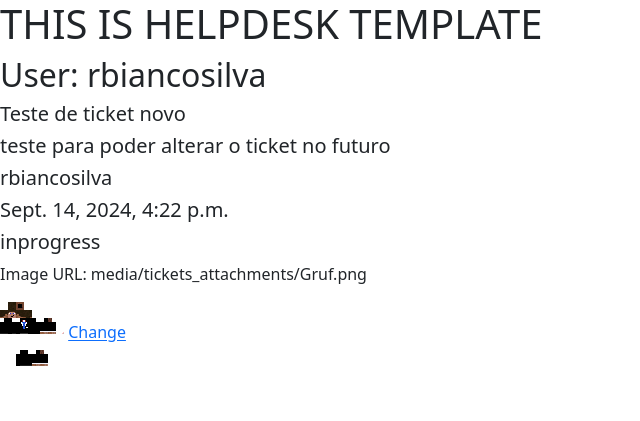
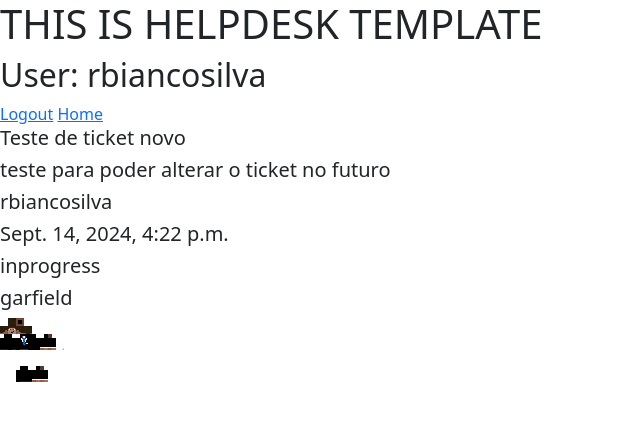
Before and after one commit to rbiancosilva/django-helpdesk, a Django app: page /tickets/details/6/ in a window 1280 px wide. Shown: the top 421 px of the page, without its empty margins (0-640 px from the left). Run offline with Django 5.2, Linux system fonts and the light colour scheme; a user stored in the database is signed in; data comes from the database, SQL or seed files in the repository; both versions use the stored data as it was after the commit.

Commit message:
Fixing change ticket form

```diff
--- a/django_helpdesk/apps/tickets/templates/detail_tickets.html
+++ b/django_helpdesk/apps/tickets/templates/detail_tickets.html
@@ -10,9 +10,11 @@
     <h5>{{ticket.user_name}}</h5>
     <h5>{{ticket.created_at}}</h5>
     <h5>{{ticket.status}}</h5>
+    <h5>{{ticket.responsible.username}}</h5>
     {% if ticket.attachment %}
-        <p>Image URL: {{ ticket.attachment.name }}</p>
         <img src="{{ ticket.attachment.url }}" alt="Attachment Image" style="max-width:100%; height:auto;">
     {% endif %}
-    <a href="{% url 'change_tickets' ticket.id %}">Change</a>
+    {% if ticket.responsible == user %}
+        <a href="{% url 'change_tickets' ticket.id %}">Change</a>
+    {% endif %}
 {% endblock %}
--- a/django_helpdesk/apps/tickets/templates/index_tickets.html
+++ b/django_helpdesk/apps/tickets/templates/index_tickets.html
@@ -5,7 +5,6 @@
 {% endblock %}
 
 {% block content %}
-    <a href="{% url 'new_tickets' %}">Create ticket</a>
     {% for ticket in tickets %}
         <a href="{% url 'detail_tickets' ticket.id %}">{{ticket.title}}</a>
         <h5>{{tickt.content}}</h5>
--- a/django_helpdesk/apps/tickets/views.py
+++ b/django_helpdesk/apps/tickets/views.py
@@ -1,3 +1,4 @@
+from django.db.models.query import QuerySet
 from django.shortcuts import render, redirect
 from django.views.generic.list import ListView
 from django.views.generic.detail import DetailView
@@ -48,11 +49,22 @@ class TicketListView(LoginRequiredMixin, ListView):
     context_object_name = "tickets"
     template_name = "index_tickets.html"
 
+    def get_queryset(self):
+        user = self.request.user
+        if user.profile.role == "user":
+            queryset = Ticket.objects.filter(created_by=user)
+            return queryset
+
+        queryset = Ticket.objects.filter(responsible=user)
+        return queryset
+
 
 class TicketDetailView(LoginRequiredMixin, DetailView):
     model = Ticket
     context_object_name = "ticket"
     template_name = "detail_tickets.html"
+
+
 
 
 class TicketForm(forms.Form):
@@ -70,9 +82,16 @@ class TicketUpdateView(LoginRequiredMixin, PermissionRequiredMixin, UpdateView):
         "status"
     ]
 
-    permission_required = 'change_ticket'
+    #choosing permissions
+    permission_required = 'tickets.change_ticket'
     template_name = 'change_tickets.html'
 
+    #used to get the same queryset as in the form used to create the model
+    def get_form(self, form_class=None):
+        form = super().get_form(form_class)
+        form.fields['responsible'].queryset = User.objects.filter(groups__name='operator')
+        return form
 
+    #used in order to redirect to a view with the pk as argument
     def get_success_url(self):
         return reverse_lazy('detail_tickets', kwargs={'pk': self.object.pk})
--- a/templates/base_helpdesk.html
+++ b/templates/base_helpdesk.html
@@ -14,6 +14,11 @@
 <body>
     <h1>THIS IS HELPDESK TEMPLATE</h1>
     <h2>User: {{user.username}}</h2>
+    {% if user.profile.role == "user" %}
+        <a href="{% url 'new_tickets' %}">New ticket</a>
+    {% endif %}
+    <a href="{% url 'logout_authentication' %}">Logout</a>
+    <a href="{% url 'index_tickets' %}">Home</a>
     {% block content %}
     {% endblock %}
 </body>
```
Also changed, not shown: db.sqlite3.
